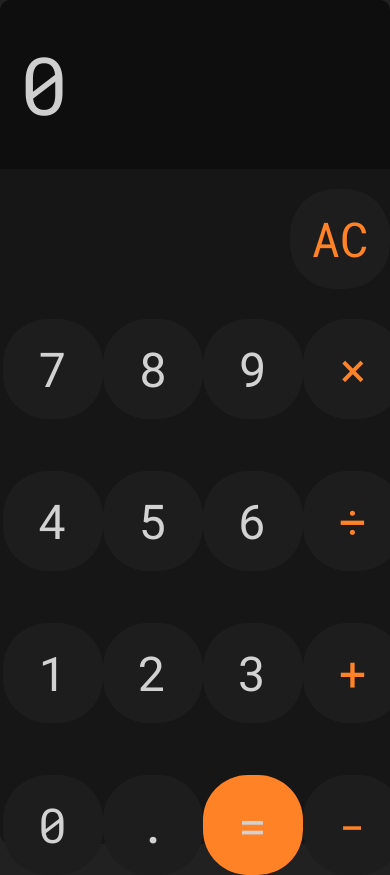
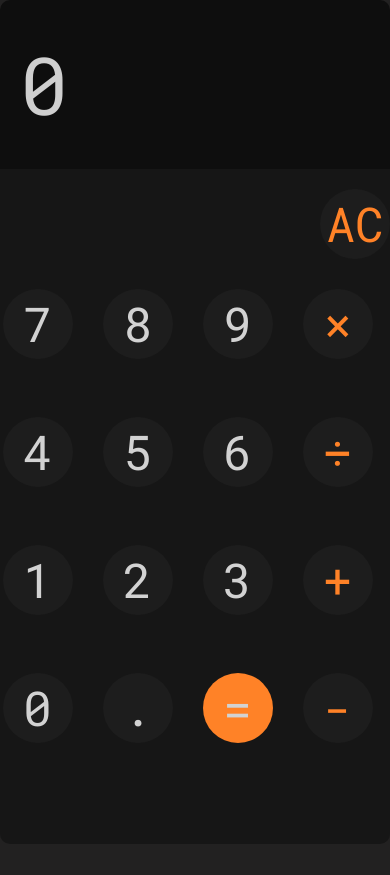
Before and after one commit to mostafa-mahmood/Calculator, a plain HTML site: page index.html in a window 390 px wide. After the commit the page ends 844 px from the top, so only its background shows below. Drawn offline with Linux system fonts and the light colour scheme.

Commit message:
Update Calculator.css

```diff
--- a/Calculator.css
+++ b/Calculator.css
@@ -132,8 +132,8 @@ body{
         height: 80%;
     }
     .buttons button{
-        width: 100px;
-        height: 100px;
+        width: 70px;
+        height: 70px;
     }
     .numbers{
         column-gap: 5px;
```
